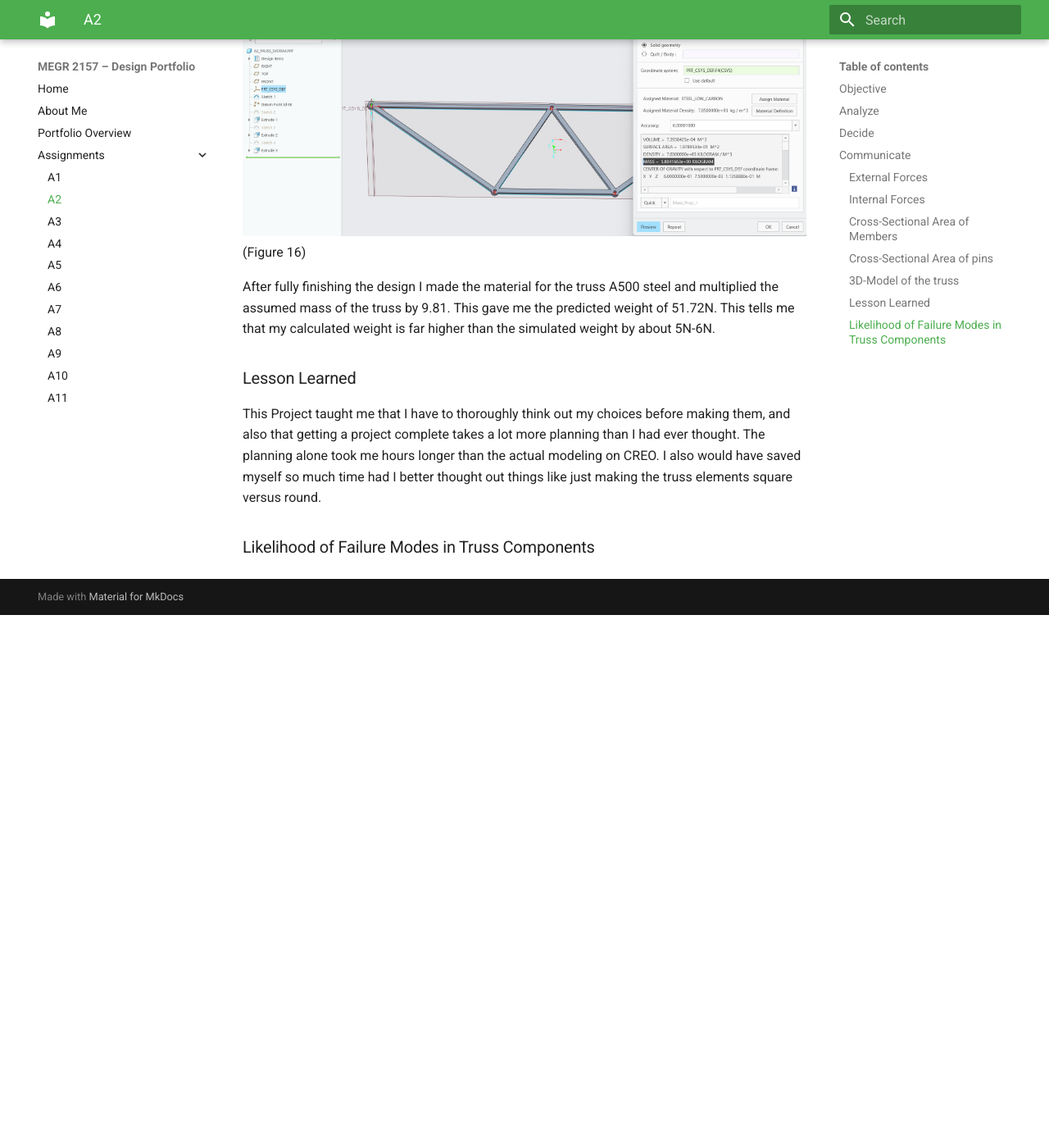
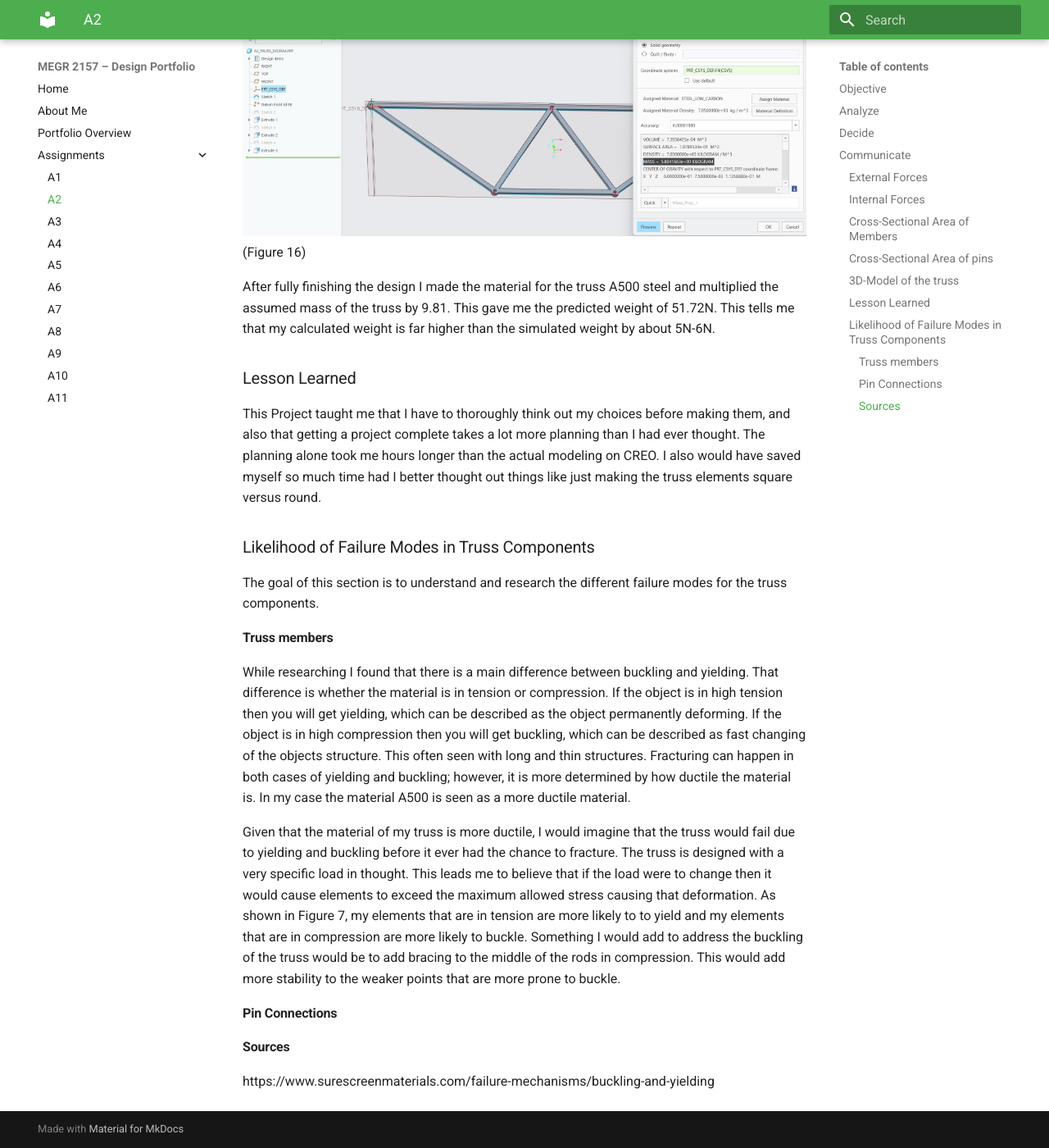
Before and after one commit to JacobShaver/design-projects-portfolio, an MkDocs documentation site: the page built from docs/assignments/A02/index.md, in a window 1280 px wide and 1400 px high, scrolled down 9850 px. Shown: the whole window at 82% size. Built offline with MkDocs 1.6.1 and Material for MkDocs 9.7.7, drawn with Linux system fonts in a browser that asks for light colours; before the commit the page ends 10600 px from its top, so only the background shows below that.

Commit message:
Update index.md

```diff
--- a/docs/assignments/A02/index.md
+++ b/docs/assignments/A02/index.md
@@ -124,3 +124,12 @@ After fully finishing the design I made the material for the truss A500 steel an
 This Project taught me that I have to thoroughly think out my choices before making them, and also that getting a project complete takes a lot more planning than I had ever thought. The planning alone took me hours longer than the actual modeling on CREO. I also would have saved myself so much time had I better thought out things like just making the truss elements square versus round.
 
 ### Likelihood of Failure Modes in Truss Components
+The goal of this section is to understand and research the different failure modes for the truss components.
+#### Truss members
+While researching I found that there is a main difference between buckling and yielding. That difference is whether the material is in tension or compression. If the object is in high tension then you will get yielding, which can be described as the object permanently deforming. If the object is in high compression then you will get buckling, which can be described as fast changing of the objects structure. This often seen with long and thin structures. Fracturing can happen in both cases of yielding and buckling; however, it is more determined by how ductile the material is. In my case the material A500 is seen as a more ductile material.
+
+Given that the material of my truss is more ductile, I would imagine that the truss would fail due to yielding and buckling before it ever had the chance to fracture. The truss is designed with a very specific load in thought. This leads me to believe that if the load were to change then it would cause elements to exceed the maximum allowed stress causing that deformation. As shown in Figure 7, my elements that are in tension are more likely to to yield and my elements that are in compression are more likely to buckle. Something I would add to address the buckling of the truss would be to add bracing to the middle of the rods in compression. This would add more stability to the weaker points that are more prone to buckle.
+#### Pin Connections
+
+#### Sources
+https://www.surescreenmaterials.com/failure-mechanisms/buckling-and-yielding
```
